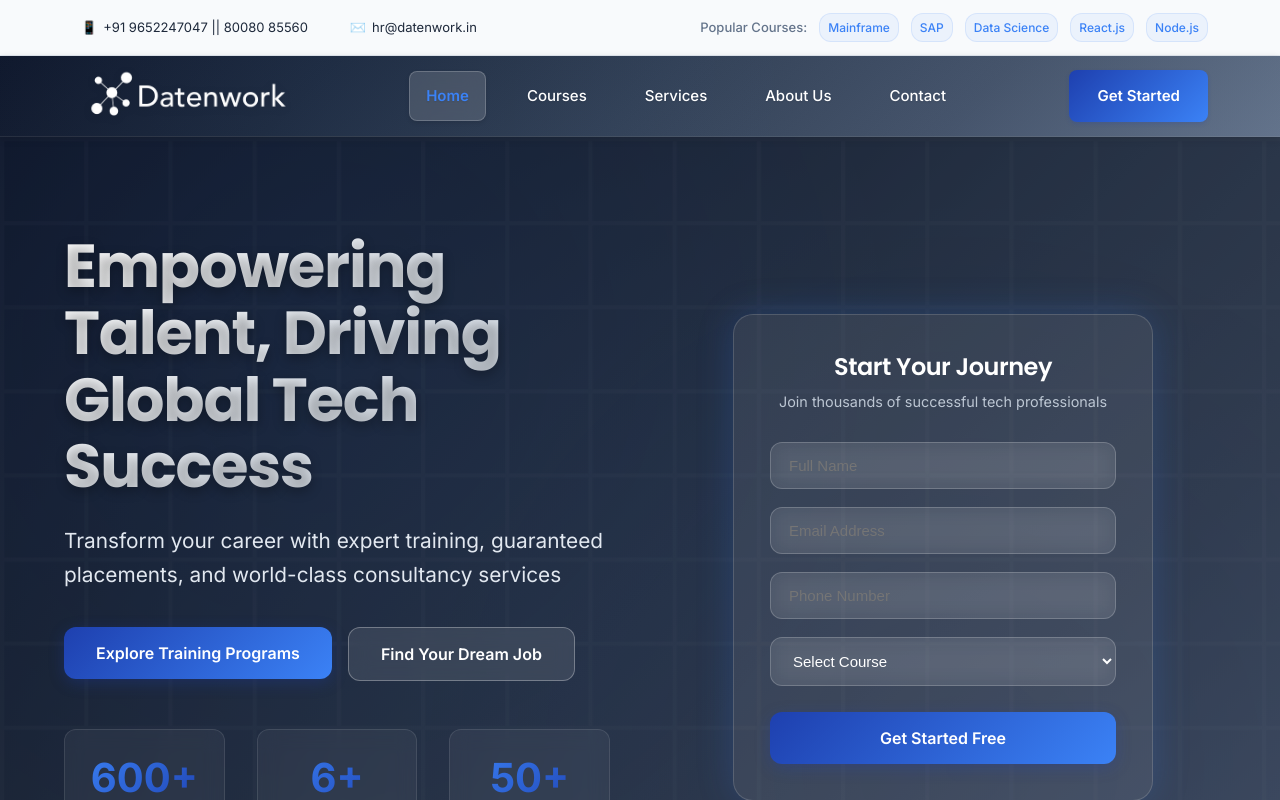
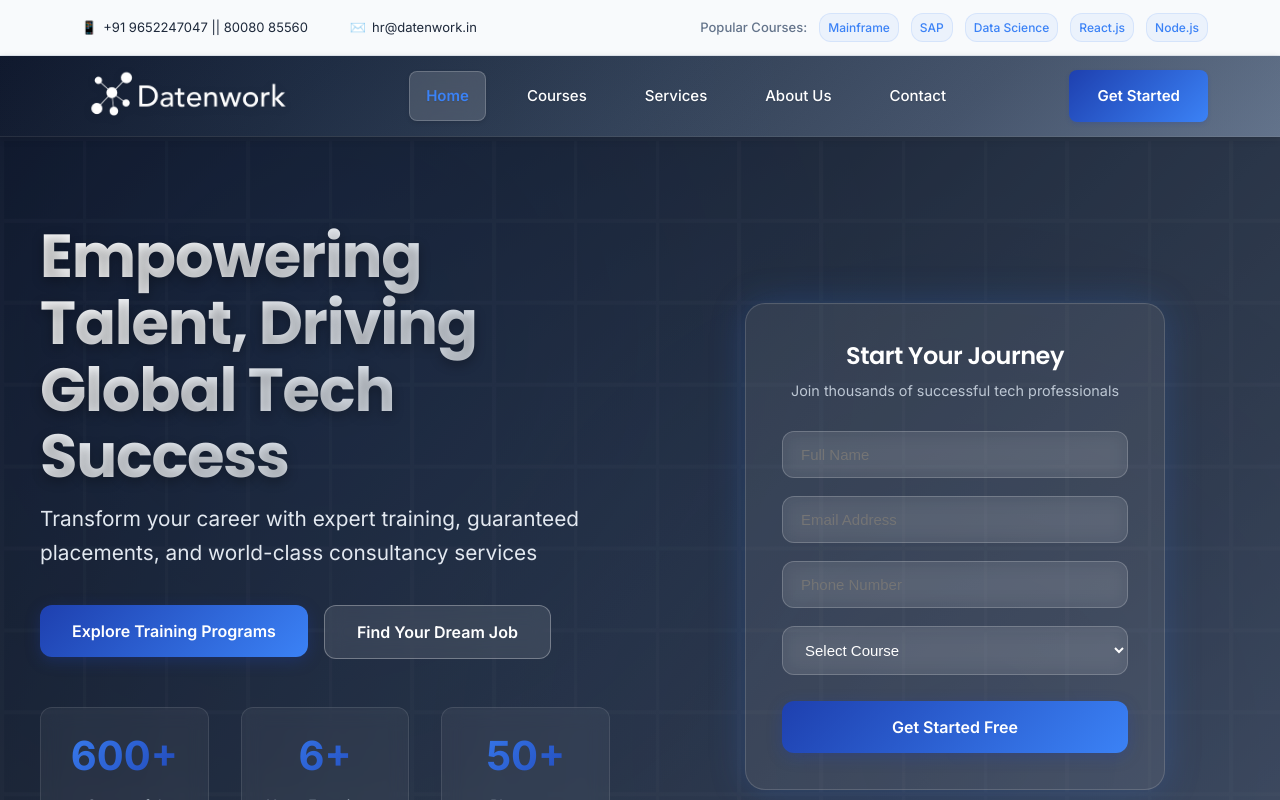
Before and after one commit to chidupudi/DatenWork, a React (Create React App) app: page / in a window 1280 px wide. Shown: the top 800 px of the page. Built offline with nearby package versions, Linux system fonts and the light colour scheme.

Commit message:
css layout have been changed

```diff
--- a/src/components/sections/Hero.js
+++ b/src/components/sections/Hero.js
@@ -156,7 +156,7 @@ const Hero = () => {
   const heroStyles = {
     background: 'linear-gradient(135deg, #0f172a 0%, #1e293b 25%, #334155 50%, #475569 75%, #64748b 100%)',
     color: 'white',
-    minHeight: '100vh',
+    minHeight: '60vh',
     display: 'flex',
     alignItems: 'center',
     position: 'relative',
@@ -194,7 +194,7 @@ const Hero = () => {
   const heroContainerStyles = {
     maxWidth: '1200px',
     margin: '0 auto',
-    padding: '0 24px',
+    padding: '0 px',
     display: 'grid',
     gridTemplateColumns: window.innerWidth <= 768 ? '1fr' : '1fr 1fr',
     gap: window.innerWidth <= 768 ? '40px' : '60px',
@@ -214,9 +214,10 @@ const Hero = () => {
   // Professional title styling
   const heroTitleStyles = {
     fontSize: window.innerWidth <= 768 ? '2.5rem' : 'clamp(2.5rem, 5vw, 3.8rem)',
+    marginTop: '-10px',
     fontWeight: '700',
     lineHeight: '1.1',
-    marginBottom: '24px',
+    marginBottom: '12px',
     background: 'linear-gradient(135deg, #ffffff 0%, #e2e8f0 50%, #cbd5e1 100%)',
     WebkitBackgroundClip: 'text',
     WebkitTextFillColor: 'transparent',
--- a/src/pages/Courses.js
+++ b/src/pages/Courses.js
@@ -169,15 +169,17 @@ const Courses = () => {
 
   // Updated hero background with the new gradient
   const heroSectionStyles = {
-    padding: '120px 0 80px',
+    padding: '70px 0 80px',
     background: 'linear-gradient(135deg, #0f172a 0%, #1e293b 25%, #334155 50%, #475569 75%, #64748b 100%)',
     color: 'white',
     position: 'relative',
-    overflow: 'hidden'
+    overflow: 'hidden',
+
   };
 
   // Hero background effects with grid pattern (exact same as Hero component)
   const heroOverlayStyles = {
+
     position: 'absolute',
     top: 0,
     left: 0,
--- a/src/pages/Services.js
+++ b/src/pages/Services.js
@@ -84,12 +84,12 @@ const Services = () => {
 
   // Hero section styles with grid background
   const heroSectionStyles = {
-    padding: '50px 0 80px',
+    padding: '10px 0 20px 10px',
     background: 'linear-gradient(135deg, #0f172a 0%, #1e293b 25%, #334155 50%, #475569 75%, #64748b 100%)',
     color: 'white',
     position: 'relative',
     overflow: 'hidden',
-    minHeight: '60vh',
+    minHeight: '20vh',
     display: 'flex',
     alignItems: 'center'
   };
@@ -126,7 +126,8 @@ const Services = () => {
     padding: '0 24px',
     position: 'relative',
     zIndex: 2,
-    textAlign: 'center'
+    textAlign: 'center',
+    maxHeight: '80vh',
   };
 
   const heroTitleStyles = {
```
